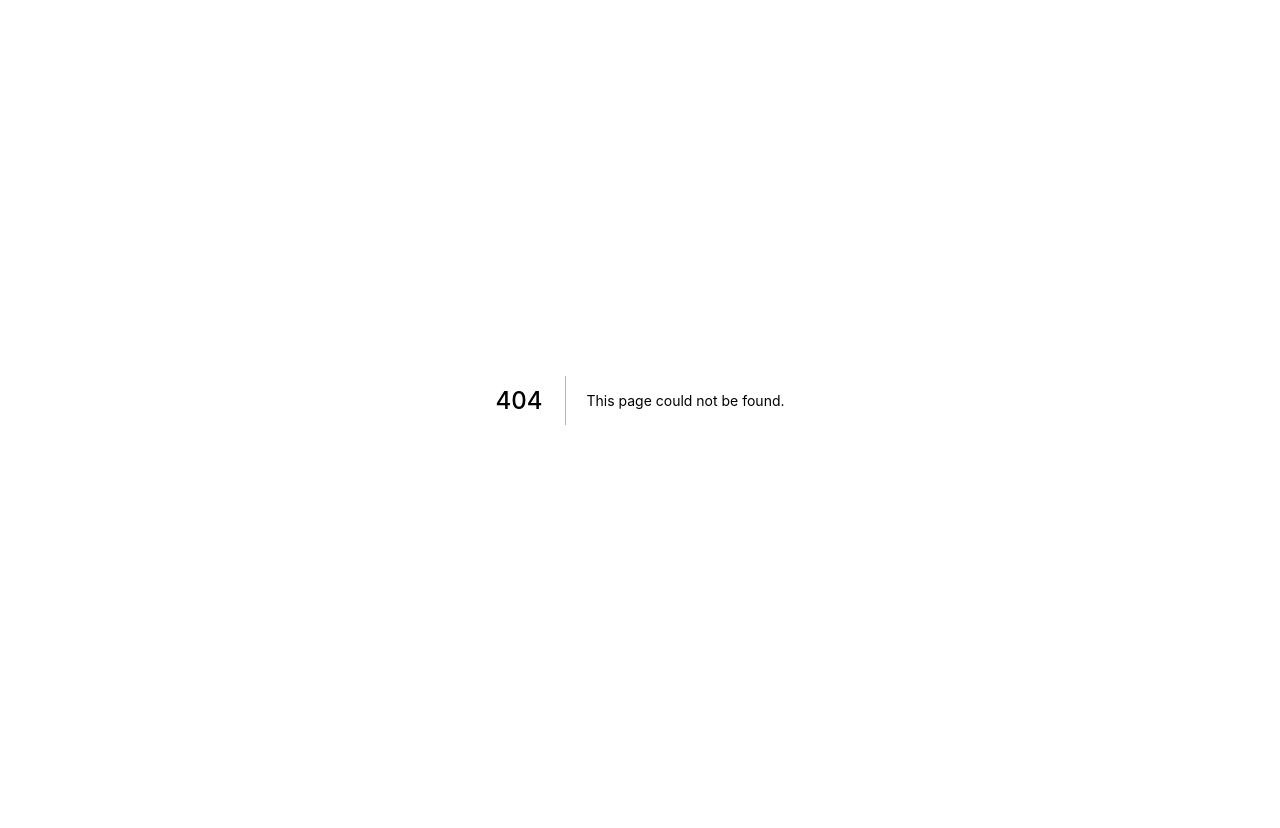
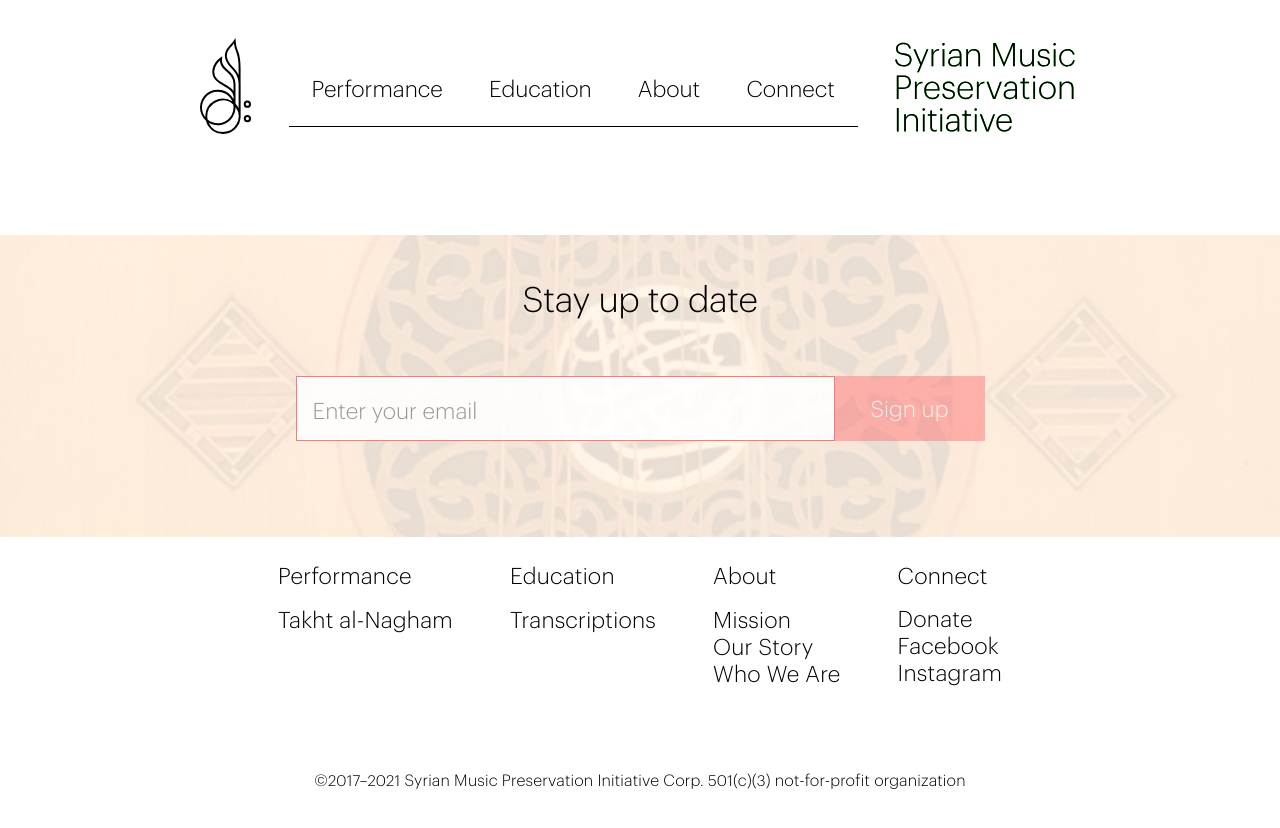
Before and after one commit to SyrianMusic/syrian-music-www, a Next.js app: page /sign-up in a window 1280 px wide. Before the commit this address had no page. Shown: the top 828 px of the page. Before the commit the page ends 800 px from the top, so only its background shows below. Built offline with nearby package versions, Linux system fonts and the light colour scheme.

Commit message:
create standalone signup page (#74)

```diff
--- /dev/null
+++ b/pages/sign-up/index.js
@@ -0,0 +1,10 @@
+import SiteLayout from '../../components/SiteLayout';
+import Title from '../../components/Title';
+
+const SignUpPage = () => (
+  <SiteLayout>
+    <Title>Newsletter Sign-Up</Title>
+  </SiteLayout>
+);
+
+export default SignUpPage;
```
